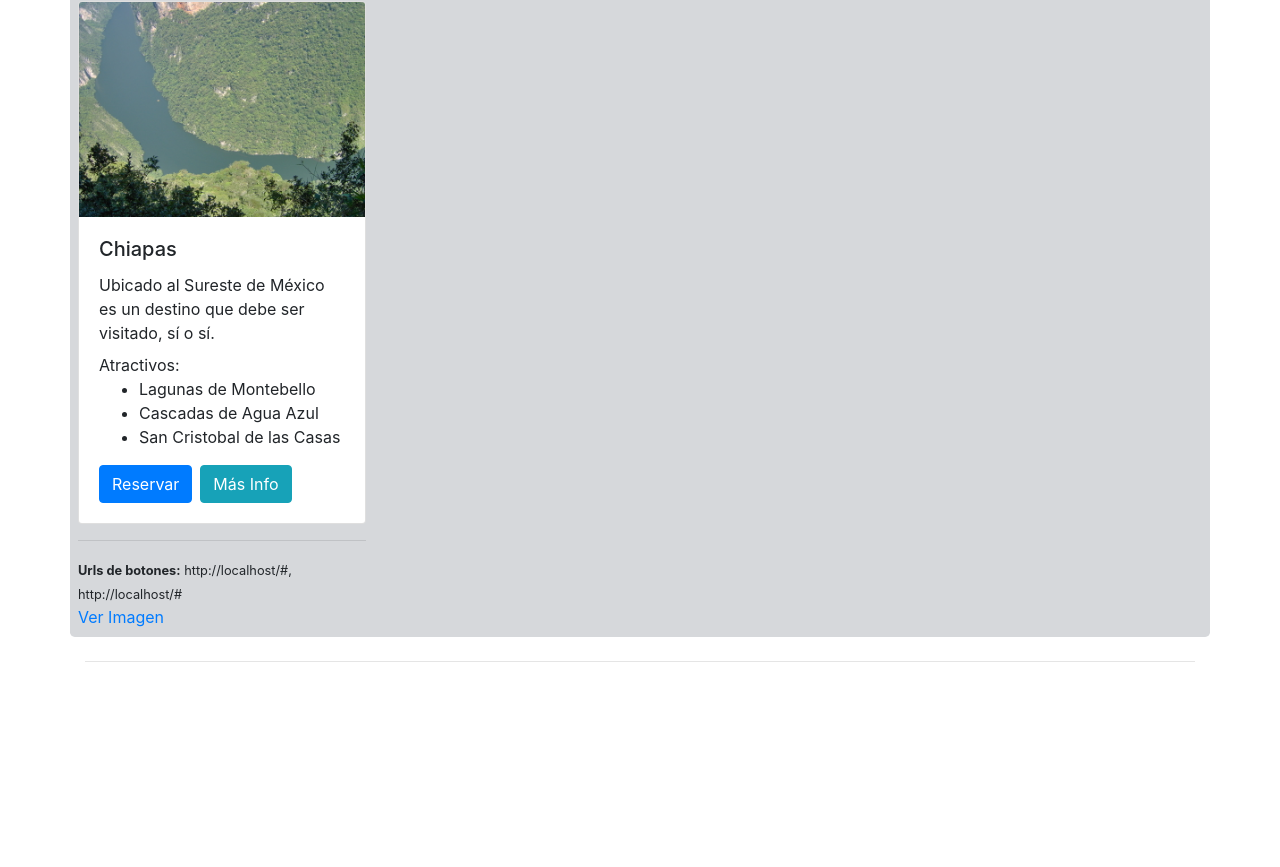
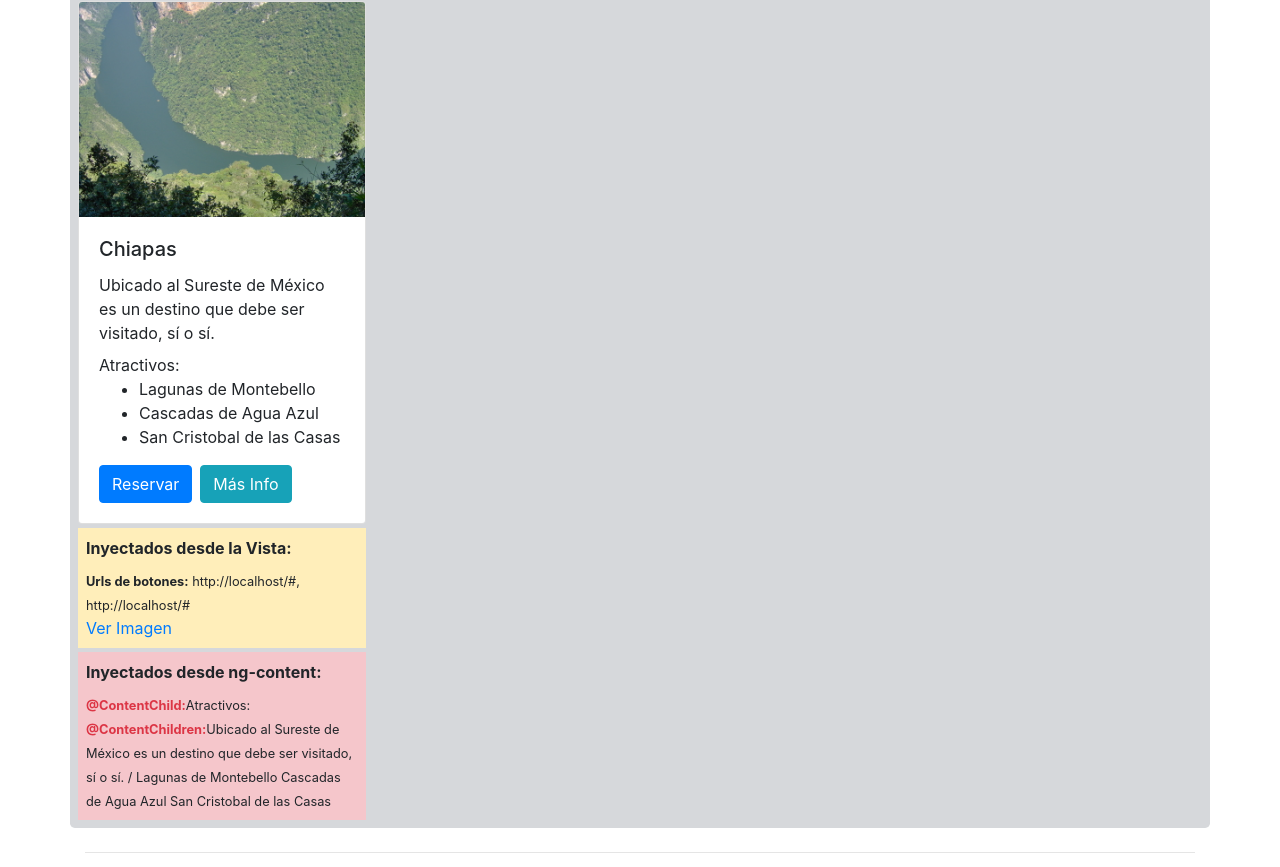
Before and after one commit to qualitrain/demo01Ng, an Angular app: page / in a window 1280 px wide. Shown: the part 3207-4074 px from the top of the page. Before the commit the page ends 3893 px from the top, so only its background shows below. Built offline with nearby package versions, Linux system fonts and the light colour scheme.

Commit message:
Ejemplo @ContentChild y @ContentChildren OK
Método ngAfterContentInit
Comentario sobre restricciones en uso de #vars de template

```diff
--- a/src/app/app.component.html
+++ b/src/app/app.component.html
@@ -245,11 +245,11 @@
     <div class="row table-secondary mt-3 rounded-lg">
         <div class="col-sm-4 col-md-3  p-2">
             <app-tarjeta titulo="Chiapas" accion="Reservar" imagen="Chiapas02.jpg" debug="true">
-                <div>
+                <div #Relevante>
                     Ubicado al Sureste de México es un destino que debe ser visitado, sí o sí.
                 </div>
                 <div class="mt-2" #titListaRelevante>Atractivos:</div>
-                <ul #listaRelevante>
+                <ul #Relevante>
                     <li>Lagunas de Montebello</li>
                     <li>Cascadas de Agua Azul</li>
                     <li>San Cristobal de las Casas</li>
--- a/src/app/tarjeta/tarjeta.component.html
+++ b/src/app/tarjeta/tarjeta.component.html
@@ -1,4 +1,4 @@
-<div class="card" style="width: 18rem;">
+<div class="card" style="width:{{ancho}}rem;">
     <img src="./assets/img/{{imagen}}" class="card-img-top" alt="..." #elemImagen>
     <div class="card-body">
         <h5 class="card-title">{{titulo}}</h5>
@@ -9,10 +9,17 @@
         <a href="#" class="btn btn-info ml-2" #btnAccion>Más Info</a>
     </div>
 </div>
-<div *ngIf="debugOn">
-    <hr style="width: 18rem;">
+<div *ngIf="debugOn" class="table-warning p-2 mt-1" style="width: {{ancho}}rem;">
+    <div class="font-weight-bolder mb-2">Inyectados desde la Vista:</div>
     <small>
         <span class="font-weight-bold">Urls de botones:</span> {{urlsAccion}}
     </small><br>
     <a href={{urlImagen}}>Ver Imagen</a>
 </div>
+<div *ngIf="debugOn" class="table-danger p-2 mt-1" style="width: {{ancho}}rem;">
+    <div class="font-weight-bolder mb-2">Inyectados desde ng-content:</div>
+    <small>
+       <span class="font-weight-bold text-danger">@ContentChild:</span>{{titRelevante}}<br>
+       <span class="font-weight-bold text-danger">@ContentChildren:</span>{{textRelevante}}
+    </small>
+</div>
--- a/src/app/tarjeta/tarjeta.component.ts
+++ b/src/app/tarjeta/tarjeta.component.ts
@@ -1,11 +1,15 @@
-import { Component, Input, ElementRef, ViewChild, AfterViewInit, ViewChildren, QueryList } from '@angular/core';
+import { Component, Input, ElementRef, ViewChild, AfterViewInit, ViewChildren, AfterContentInit,
+         QueryList, ContentChild, ContentChildren } from '@angular/core';
+import { ViewportScroller } from '@angular/common';
 
 @Component({
   selector: 'app-tarjeta',
   templateUrl: './tarjeta.component.html',
   styleUrls: ['./tarjeta.component.css']
 })
-export class TarjetaComponent implements AfterViewInit{
+export class TarjetaComponent implements AfterViewInit, AfterContentInit{
+  ancho:number=18;
+
   @Input()
   debug:string="false";
 
@@ -30,6 +34,17 @@ export class TarjetaComponent implements AfterViewInit{
 
   urlsAccion:string="";
 
+  @ContentChild("titListaRelevante")
+  elemNgContent!:ElementRef;
+
+  titRelevante:string="";
+
+  // Inyectará los elementos DOM del ng-content con #Relevante del PRIMER NIVEL (No funciona en elementos anidados 2do o tercer nivel)
+  @ContentChildren('Relevante')
+  elemsRelevantes!:QueryList<ElementRef>;
+
+  textRelevante:string="";
+
   ngOnInit():void {
     if(this.debug==="true")
       this.debugOn =true;
@@ -38,20 +53,38 @@ export class TarjetaComponent implements AfterViewInit{
   }
 
   ngAfterViewInit(): void {
+    console.log("***************** ngAfterViewInit() *****************")
+    // ---------------- Mostrando valores de elemento inyectado @ViewChild ----------------
+
     /*
     Se debe hacer así para evitar errores modificando una vista que ya estaba rendereada: Se forma el
     cambio para hacerse en el siguiente ciclo de procesamiento de eventos
     */
     setTimeout(()=>this.urlImagen = this.elemImagen.nativeElement.src,0);
 
+    // ---------------- Mostrando valores de elementos inyectados @ViewChildren ----------------
     let urlsBtnsAccion:string[]=[];
     for (let elemI of this.botonesLink){
       urlsBtnsAccion.push(elemI.nativeElement.href);
     }
+    console.log("\nBotones:")
+    console.log(this.botonesLink);
     setTimeout(()=>this.urlsAccion = urlsBtnsAccion.join(", "),0);
+  }
 
+  ngAfterContentInit():void{
+    console.log("***************** ngAfterContentInit() *****************")
+    console.log(this.elemsRelevantes);
+    // ---------------- Mostrando valores de elemento inyectado @ContentChild ----------------
+    let div:HTMLDivElement = this.elemNgContent.nativeElement;
+    setTimeout(()=>this.titRelevante = div.innerText,0);
+    console.log(div);
 
-    console.log(urlsBtnsAccion.join(", "));
-    console.log(this.botonesLink);
+    // ---------------- Mostrando valores de elementos inyectados @ContentChildren ----------------
+    let textosRelevantes:string[]=[];
+    this.elemsRelevantes.forEach( elemI => textosRelevantes.push(elemI.nativeElement.innerText));
+    this.textRelevante = textosRelevantes.join(" / ");
+    console.log(this.elemsRelevantes);
+    console.log(textosRelevantes);
   }
 }
```
